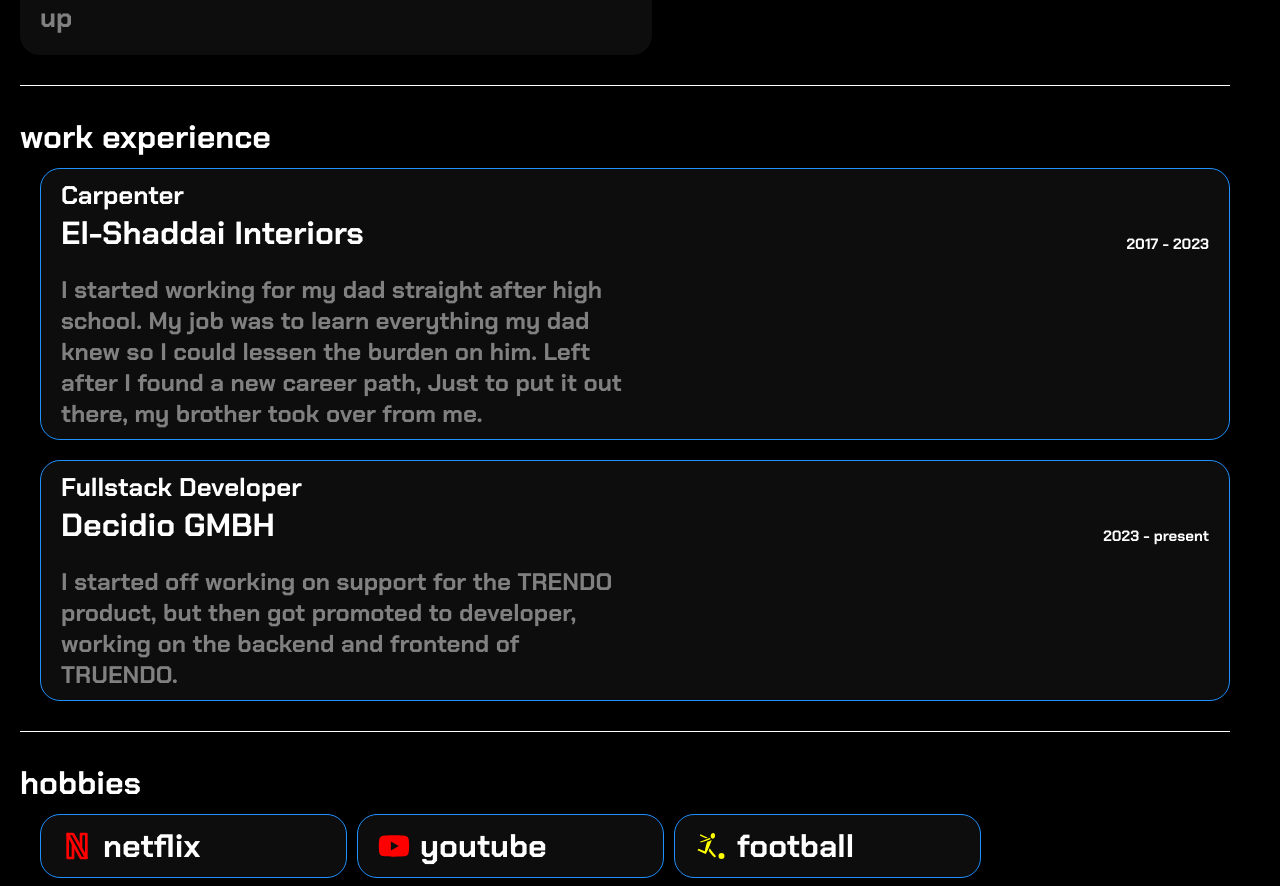
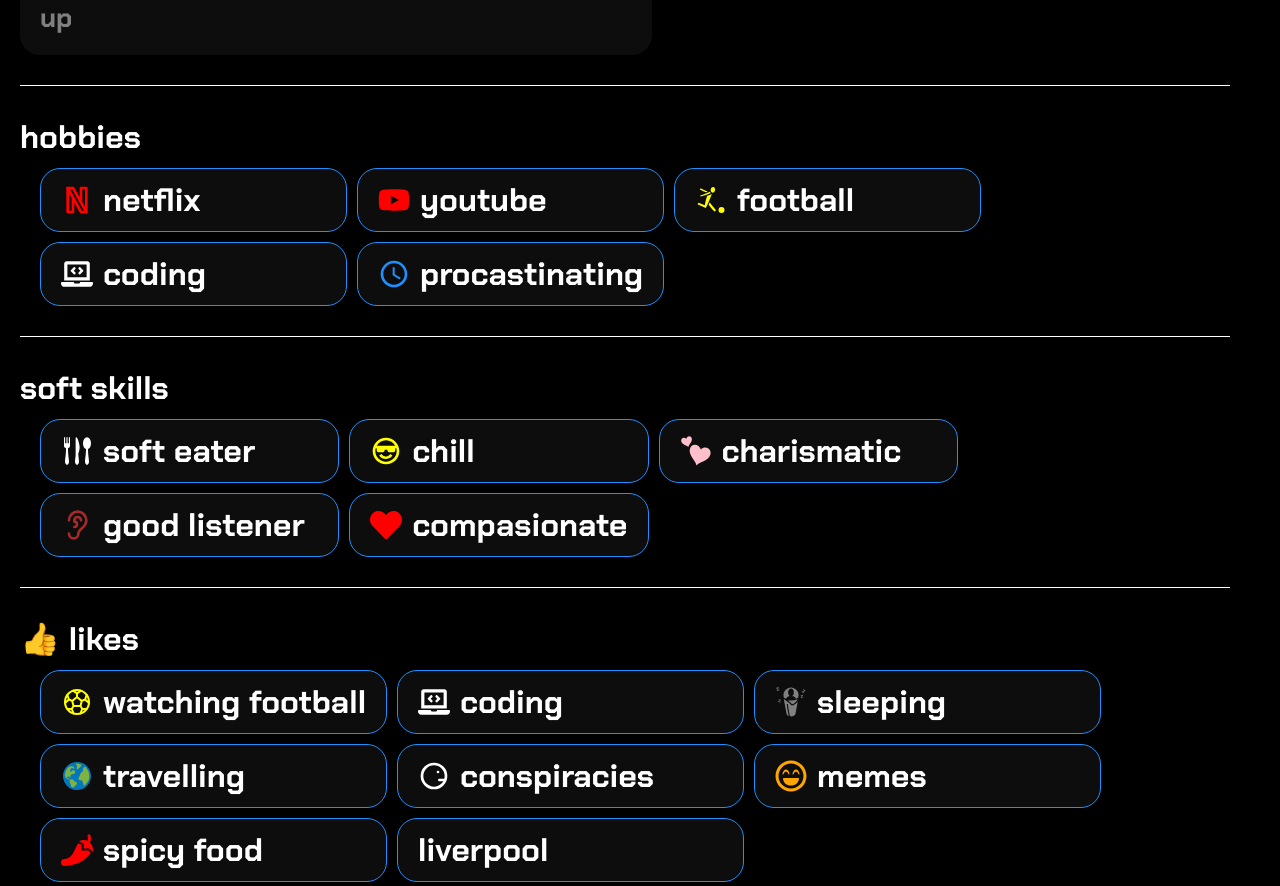
Before and after one commit to codebymarco/portfolio, a React (Vite) app: page /about in a window 1280 px wide. Shown: the part 985-1871 px from the top of the page. Built offline with nearby package versions, Linux system fonts and the light colour scheme.

Commit message:
added homepgae stuff

```diff
--- a/src/components/pages/About.jsx
+++ b/src/components/pages/About.jsx
@@ -56,43 +56,6 @@
             </p>
           </div>
           <img src={img} alt="image" />
-        </div>
-        {/*         <Timeline />
-         */}{" "}
-        <div className="divider"></div>
-        <div className="about-we">
-          <h2>work experience</h2>
-          <div className="we-container">
-            <div className="box">
-              <div className="box-top">
-                <div>
-                  <h1>Carpenter</h1>
-                  <h2>El-Shaddai Interiors</h2>
-                </div>
-                <h3>2017 - 2023</h3>
-              </div>
-              <p>
-                I started working for my dad straight after high school. My job
-                was to learn everything my dad knew so I could lessen the burden
-                on him. Left after I found a new career path, Just to put it out
-                there, my brother took over from me.
-              </p>
-            </div>
-            <div className="box">
-              <div className="box-top">
-                <div>
-                  <h1>Fullstack Developer</h1>
-                  <h2>Decidio GMBH</h2>
-                </div>
-                <h3>2023 - present</h3>
-              </div>
-              <p>
-                I started off working on support for the TRENDO product, but
-                then got promoted to developer, working on the backend and
-                frontend of TRUENDO.
-              </p>
-            </div>
-          </div>
         </div>
         <div className="divider"></div>
         <div className="about-hobbies">
```
